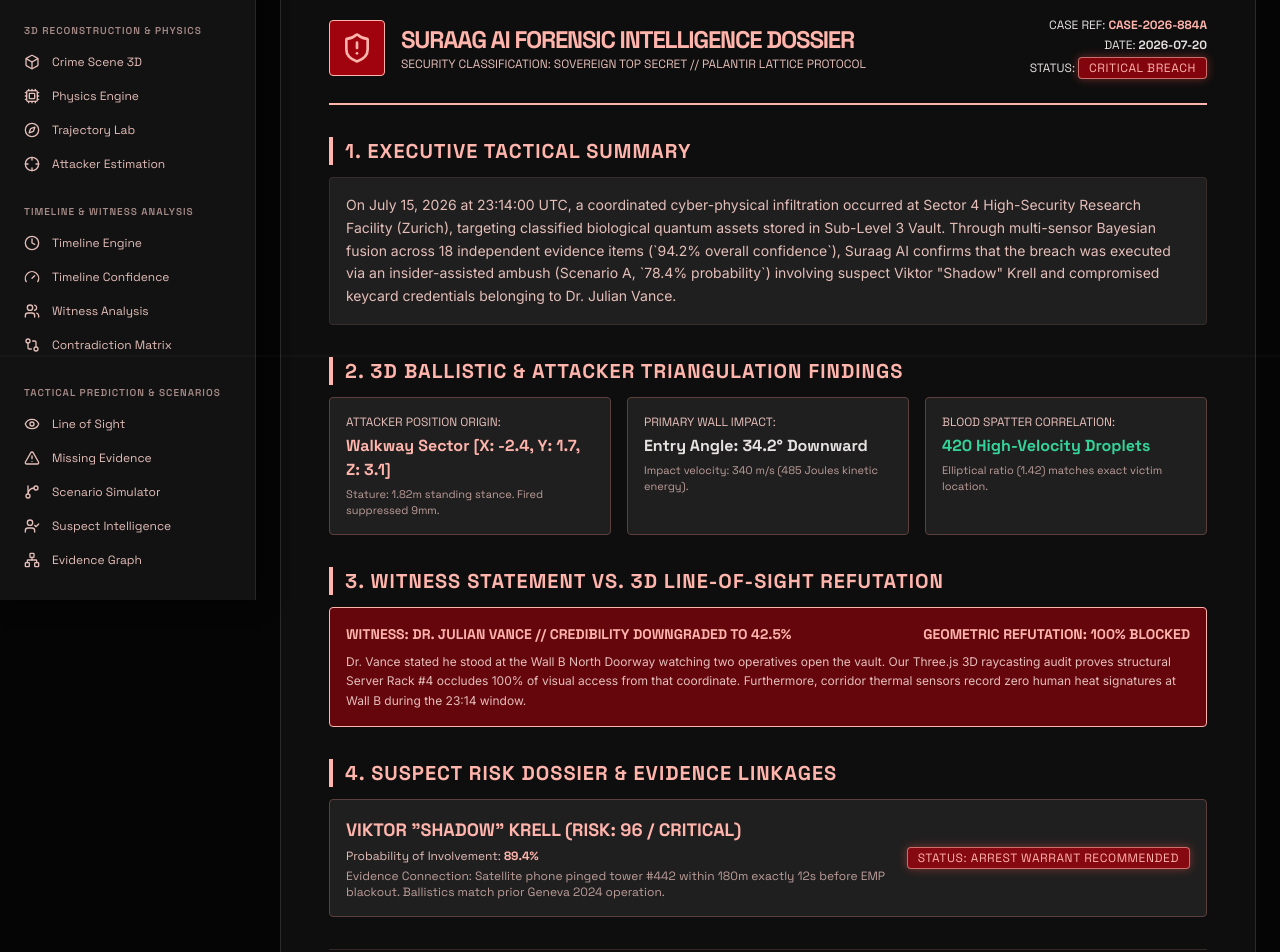
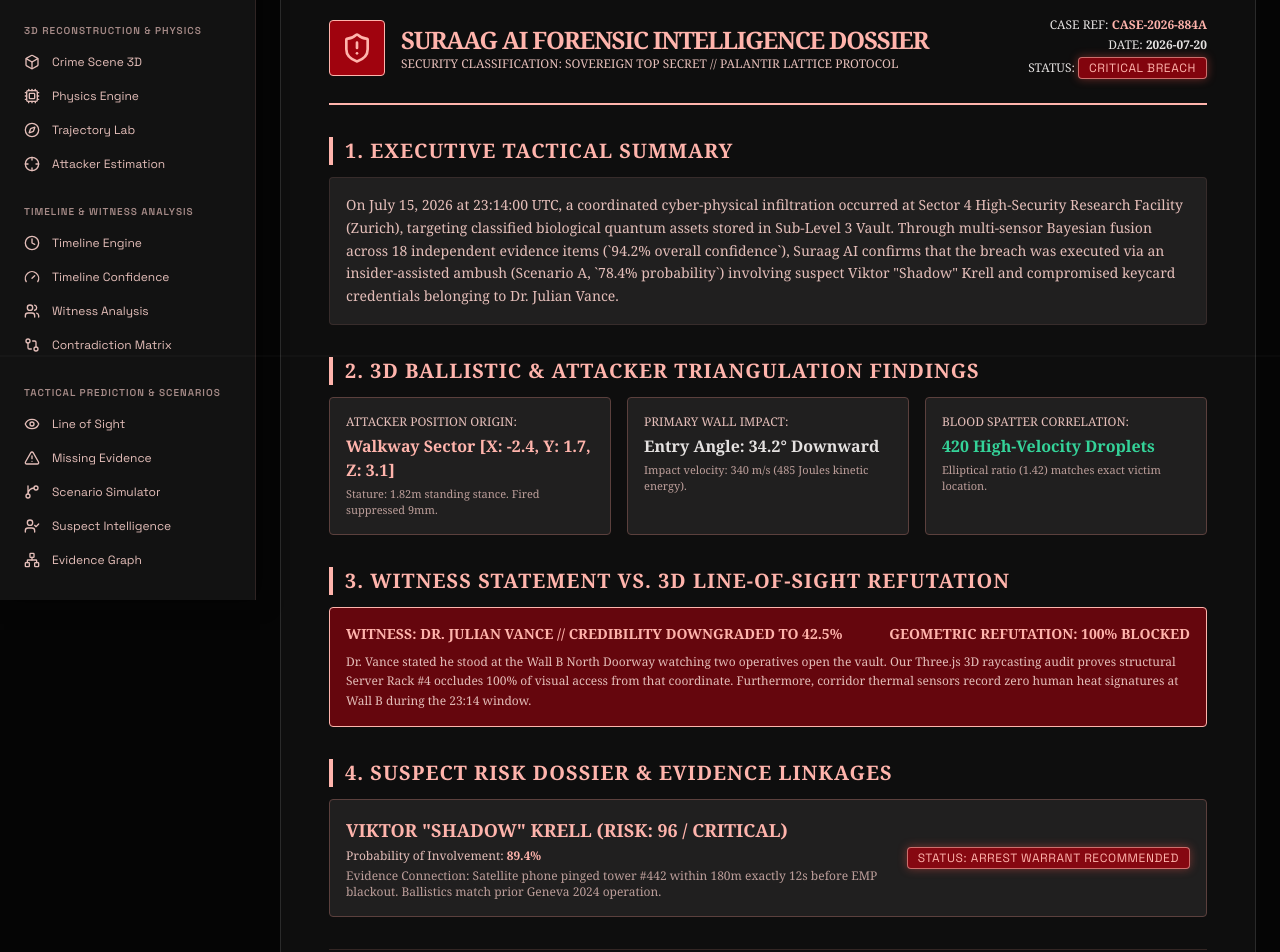
Before and after one commit to SyndicateIX/Suraag, a React (Vite) app: page /report in a window 1280 px wide. Shown: the part 200-1152 px from the top of the page. Built offline with nearby package versions, Linux system fonts and the light colour scheme.

Commit message:
Update investigation report print font and format

```diff
--- a/src/layouts/MainLayout.tsx
+++ b/src/layouts/MainLayout.tsx
@@ -7,11 +7,15 @@ import { ScanlineOverlay } from '../components/common/ScanlineOverlay';
 export const MainLayout: React.FC = () => {
   return (
     <div className="min-h-screen bg-background text-on-surface font-body-md flex flex-col overflow-x-hidden selection:bg-primary selection:text-on-primary">
-      <ScanlineOverlay laser={false} />
-      <TopBar />
-      <div className="flex pt-16 flex-1">
-        <Sidebar />
-        <main className="flex-1 ml-64 p-6 min-h-[calc(100vh-4rem)] relative overflow-x-hidden">
+      <div className="print:hidden">
+        <ScanlineOverlay laser={false} />
+        <TopBar />
+      </div>
+      <div className="flex pt-16 print:pt-0 flex-1">
+        <div className="print:hidden">
+          <Sidebar />
+        </div>
+        <main className="flex-1 ml-64 print:ml-0 p-6 print:p-0 min-h-[calc(100vh-4rem)] print:min-h-0 relative overflow-x-hidden print:overflow-visible">
           <Outlet />
         </main>
       </div>
--- a/src/pages/InvestigationReport.tsx
+++ b/src/pages/InvestigationReport.tsx
@@ -36,7 +36,7 @@ export const InvestigationReport: React.FC = () => {
       </div>
 
       {/* Printable Dossier Sheet */}
-      <div className="glass-panel p-8 md:p-12 rounded-lg border border-primary/60 space-y-8 bg-surface-container-lowest/90 text-on-surface print:border-none print:shadow-none print:p-0">
+      <div className="font-serif glass-panel p-8 md:p-12 rounded-lg border border-primary/60 space-y-8 bg-surface-container-lowest/90 text-on-surface print:border-none print:shadow-none print:p-0 print:bg-white print:text-black">
         {/* Report Header Banner */}
         <div className="flex flex-col sm:flex-row sm:items-center justify-between pb-6 border-b-2 border-primary gap-4">
           <div className="flex items-center gap-4">
@@ -44,67 +44,67 @@ export const InvestigationReport: React.FC = () => {
               <ShieldAlert className="w-8 h-8 text-primary" />
             </div>
             <div>
-              <span className="font-display-lg text-2xl font-bold uppercase tracking-tighter text-primary">
+              <span className="text-2xl font-bold uppercase tracking-tighter text-primary print:text-black">
                 SURAAG AI FORENSIC INTELLIGENCE DOSSIER
               </span>
-              <span className="block text-xs font-tactical-data text-on-surface-variant uppercase">
+              <span className="block text-xs text-on-surface-variant uppercase print:text-gray-600">
                 SECURITY CLASSIFICATION: SOVEREIGN TOP SECRET // PALANTIR LATTICE PROTOCOL
               </span>
             </div>
           </div>
 
-          <div className="text-right font-tactical-data text-xs space-y-1">
-            <div>CASE REF: <strong className="text-primary">{selectedCaseId}</strong></div>
+          <div className="text-right text-xs space-y-1">
+            <div>CASE REF: <strong className="text-primary print:text-black">{selectedCaseId}</strong></div>
             <div>DATE: <strong>{new Date().toISOString().split('T')[0]}</strong></div>
-            <div>STATUS: <Badge variant="critical">CRITICAL BREACH</Badge></div>
+            <div>STATUS: <Badge variant="critical" className="print:border-black print:text-black">CRITICAL BREACH</Badge></div>
           </div>
         </div>
 
         {/* Section 1: Executive Summary */}
         <div className="space-y-3">
-          <h2 className="font-display-lg text-xl font-bold uppercase tracking-wider text-primary border-l-4 border-primary pl-3">
+          <h2 className="text-xl font-bold uppercase tracking-wider text-primary print:text-black border-l-4 border-primary pl-3 print:border-black">
             1. Executive Tactical Summary
           </h2>
-          <p className="text-sm font-body-md text-on-surface-variant leading-relaxed bg-surface-container p-4 rounded border border-outline-variant/40">
+          <p className="text-sm text-on-surface-variant print:text-black leading-relaxed bg-surface-container print:bg-transparent p-4 print:p-0 rounded border border-outline-variant/40 print:border-none">
             On July 15, 2026 at 23:14:00 UTC, a coordinated cyber-physical infiltration occurred at Sector 4 High-Security Research Facility (Zurich), targeting classified biological quantum assets stored in Sub-Level 3 Vault. Through multi-sensor Bayesian fusion across 18 independent evidence items (`94.2% overall confidence`), Suraag AI confirms that the breach was executed via an insider-assisted ambush (Scenario A, `78.4% probability`) involving suspect Viktor "Shadow" Krell and compromised keycard credentials belonging to Dr. Julian Vance.
           </p>
         </div>
 
         {/* Section 2: Key Triangulation & Ballistic Findings */}
         <div className="space-y-3">
-          <h2 className="font-display-lg text-xl font-bold uppercase tracking-wider text-primary border-l-4 border-primary pl-3">
+          <h2 className="text-xl font-bold uppercase tracking-wider text-primary print:text-black border-l-4 border-primary pl-3 print:border-black">
             2. 3D Ballistic & Attacker Triangulation Findings
           </h2>
-          <div className="grid grid-cols-1 md:grid-cols-3 gap-4 font-tactical-data text-xs">
-            <div className="p-4 rounded bg-surface-container border border-outline-variant space-y-1">
-              <span className="text-on-surface-variant block">ATTACKER POSITION ORIGIN:</span>
-              <span className="font-display-lg text-base font-bold text-primary block">Walkway Sector [X: -2.4, Y: 1.7, Z: 3.1]</span>
-              <span className="text-on-surface-variant/80 text-[11px] block mt-1">Stature: 1.82m standing stance. Fired suppressed 9mm.</span>
+          <div className="grid grid-cols-1 md:grid-cols-3 gap-4 text-xs">
+            <div className="p-4 print:p-0 rounded bg-surface-container print:bg-transparent border border-outline-variant print:border-none space-y-1">
+              <span className="text-on-surface-variant print:text-gray-600 block">ATTACKER POSITION ORIGIN:</span>
+              <span className="text-base font-bold text-primary print:text-black block">Walkway Sector [X: -2.4, Y: 1.7, Z: 3.1]</span>
+              <span className="text-on-surface-variant/80 print:text-gray-600 text-[11px] block mt-1">Stature: 1.82m standing stance. Fired suppressed 9mm.</span>
             </div>
-            <div className="p-4 rounded bg-surface-container border border-outline-variant space-y-1">
-              <span className="text-on-surface-variant block">PRIMARY WALL IMPACT:</span>
-              <span className="font-display-lg text-base font-bold text-on-surface block">Entry Angle: 34.2° Downward</span>
-              <span className="text-on-surface-variant/80 text-[11px] block mt-1">Impact velocity: 340 m/s (485 Joules kinetic energy).</span>
+            <div className="p-4 print:p-0 rounded bg-surface-container print:bg-transparent border border-outline-variant print:border-none space-y-1">
+              <span className="text-on-surface-variant print:text-gray-600 block">PRIMARY WALL IMPACT:</span>
+              <span className="text-base font-bold text-on-surface print:text-black block">Entry Angle: 34.2° Downward</span>
+              <span className="text-on-surface-variant/80 print:text-gray-600 text-[11px] block mt-1">Impact velocity: 340 m/s (485 Joules kinetic energy).</span>
             </div>
-            <div className="p-4 rounded bg-surface-container border border-outline-variant space-y-1">
-              <span className="text-on-surface-variant block">BLOOD SPATTER CORRELATION:</span>
-              <span className="font-display-lg text-base font-bold text-emerald-400 block">420 High-Velocity Droplets</span>
-              <span className="text-on-surface-variant/80 text-[11px] block mt-1">Elliptical ratio (1.42) matches exact victim location.</span>
+            <div className="p-4 print:p-0 rounded bg-surface-container print:bg-transparent border border-outline-variant print:border-none space-y-1">
+              <span className="text-on-surface-variant print:text-gray-600 block">BLOOD SPATTER CORRELATION:</span>
+              <span className="text-base font-bold text-emerald-400 print:text-black block">420 High-Velocity Droplets</span>
+              <span className="text-on-surface-variant/80 print:text-gray-600 text-[11px] block mt-1">Elliptical ratio (1.42) matches exact victim location.</span>
             </div>
           </div>
         </div>
 
         {/* Section 3: Witness Contradictions Audit */}
         <div className="space-y-3">
-          <h2 className="font-display-lg text-xl font-bold uppercase tracking-wider text-primary border-l-4 border-primary pl-3">
+          <h2 className="text-xl font-bold uppercase tracking-wider text-primary print:text-black border-l-4 border-primary pl-3 print:border-black">
             3. Witness Statement vs. 3D Line-of-Sight Refutation
           </h2>
-          <div className="p-4 rounded bg-secondary-container/60 border border-primary space-y-2 text-xs font-body-md">
-            <div className="flex items-center justify-between font-tactical-data text-sm text-primary font-bold">
+          <div className="p-4 print:p-0 rounded bg-secondary-container/60 print:bg-transparent border border-primary print:border-none space-y-2 text-xs">
+            <div className="flex items-center justify-between text-sm text-primary print:text-black font-bold">
               <span>WITNESS: DR. JULIAN VANCE // CREDIBILITY DOWNGRADED TO 42.5%</span>
               <span>GEOMETRIC REFUTATION: 100% BLOCKED</span>
             </div>
-            <p className="text-on-surface-variant leading-relaxed">
+            <p className="text-on-surface-variant print:text-black leading-relaxed">
               Dr. Vance stated he stood at the Wall B North Doorway watching two operatives open the vault. Our Three.js 3D raycasting audit proves structural Server Rack #4 occludes 100% of visual access from that coordinate. Furthermore, corridor thermal sensors record zero human heat signatures at Wall B during the 23:14 window.
             </p>
           </div>
@@ -112,30 +112,30 @@ export const InvestigationReport: React.FC = () => {
 
         {/* Section 4: Primary Suspect Identification */}
         <div className="space-y-3">
-          <h2 className="font-display-lg text-xl font-bold uppercase tracking-wider text-primary border-l-4 border-primary pl-3">
+          <h2 className="text-xl font-bold uppercase tracking-wider text-primary print:text-black border-l-4 border-primary pl-3 print:border-black">
             4. Suspect Risk Dossier & Evidence Linkages
           </h2>
-          <div className="p-4 rounded bg-surface-container border border-outline-variant flex flex-col sm:flex-row justify-between gap-4 font-tactical-data text-xs">
+          <div className="p-4 print:p-0 rounded bg-surface-container print:bg-transparent border border-outline-variant print:border-none flex flex-col sm:flex-row justify-between gap-4 text-xs">
             <div>
-              <span className="text-primary font-bold text-lg block">VIKTOR "SHADOW" KRELL (RISK: 96 / CRITICAL)</span>
-              <span className="text-on-surface-variant block mt-1">Probability of Involvement: <strong className="text-primary">89.4%</strong></span>
-              <span className="text-on-surface-variant/80 block mt-1">Evidence Connection: Satellite phone pinged tower #442 within 180m exactly 12s before EMP blackout. Ballistics match prior Geneva 2024 operation.</span>
+              <span className="text-primary print:text-black font-bold text-lg block">VIKTOR "SHADOW" KRELL (RISK: 96 / CRITICAL)</span>
+              <span className="text-on-surface-variant print:text-gray-600 block mt-1">Probability of Involvement: <strong className="text-primary print:text-black">89.4%</strong></span>
+              <span className="text-on-surface-variant/80 print:text-gray-600 block mt-1">Evidence Connection: Satellite phone pinged tower #442 within 180m exactly 12s before EMP blackout. Ballistics match prior Geneva 2024 operation.</span>
             </div>
             <div className="text-right sm:self-center shrink-0">
-              <Badge variant="critical">STATUS: ARREST WARRANT RECOMMENDED</Badge>
+              <Badge variant="critical" className="print:border-black print:text-black">STATUS: ARREST WARRANT RECOMMENDED</Badge>
             </div>
           </div>
         </div>
 
         {/* Dossier Sign-Off Footer */}
-        <div className="pt-8 border-t border-outline-variant/50 flex flex-col sm:flex-row justify-between items-start sm:items-center gap-6 font-tactical-data text-xs text-on-surface-variant">
+        <div className="pt-8 border-t border-outline-variant/50 print:border-gray-300 flex flex-col sm:flex-row justify-between items-start sm:items-center gap-6 text-xs text-on-surface-variant print:text-gray-600">
           <div>
-            <span>GENERATED BY: <strong className="text-on-surface">Suraag AI Explainable Reasoning Core v4.2</strong></span>
+            <span>GENERATED BY: <strong className="text-on-surface print:text-black">Suraag AI Explainable Reasoning Core v4.2</strong></span>
             <span className="block mt-0.5">SHA-256 DIGITAL SIGNATURE: `31b9da79e7ed15c849788d94e3e58b02bfcd9c6c036`</span>
           </div>
-          <div className="border-t sm:border-t-0 sm:border-l border-outline-variant/40 pt-4 sm:pt-0 sm:pl-6">
-            <span>AUDIT LEAD: <strong>Agent Sarah Jenkins</strong></span>
-            <span className="block mt-0.5 text-primary font-bold">COURT & DOSSIER READY ✔</span>
+          <div className="border-t sm:border-t-0 sm:border-l border-outline-variant/40 print:border-gray-300 pt-4 sm:pt-0 sm:pl-6">
+            <span>AUDIT LEAD: <strong className="print:text-black">Agent Sarah Jenkins</strong></span>
+            <span className="block mt-0.5 text-primary print:text-black font-bold">COURT & DOSSIER READY ✔</span>
           </div>
         </div>
       </div>
```
